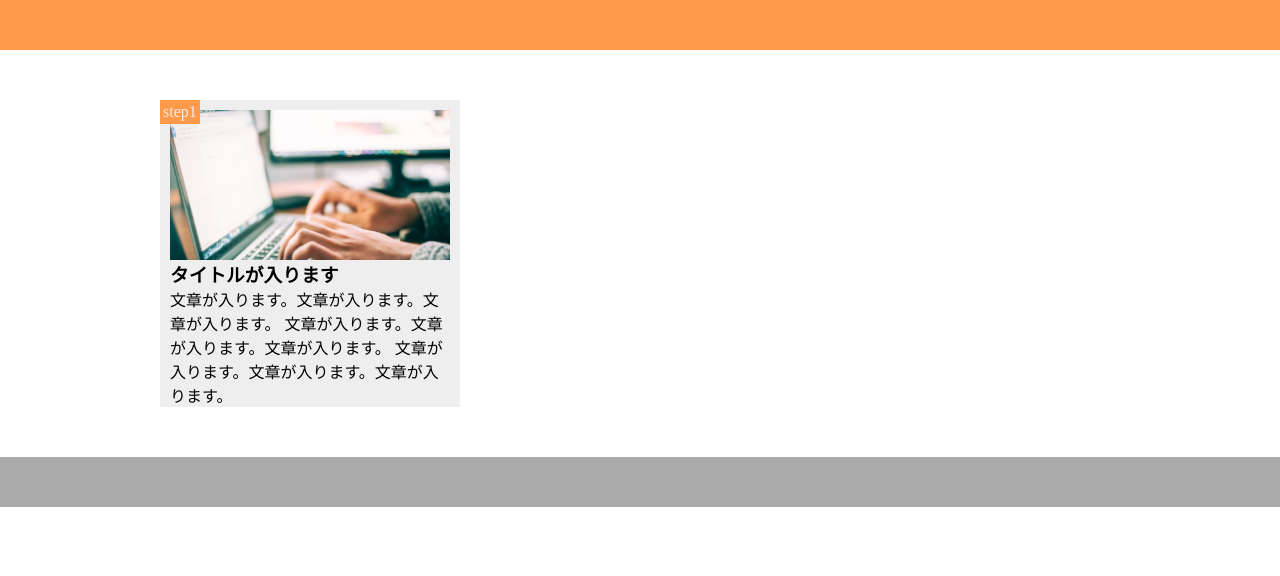
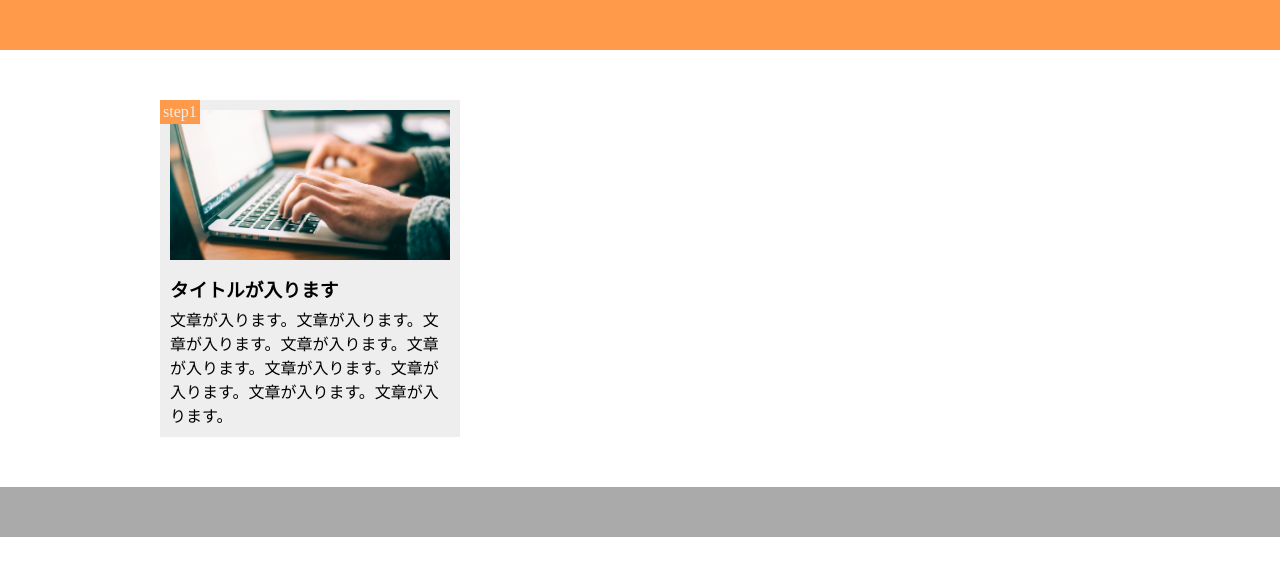
Before and after one commit to miyajun2929/htmlcss_chap.9, a plain HTML site: page index.html in a window 1280 px wide. Drawn offline with Linux system fonts and the light colour scheme.

Commit message:
[Fix,add] pタグ内の文章,step-boxのpadding修正。step-img1のbackground-position,titleクラスのmargin追加。

```diff
--- a/style.css
+++ b/style.css
@@ -21,7 +21,7 @@ main {
   width: 300px;
   margin-right: 30px;
   background-color: #eeeeee;
-  padding: 10px 10px 0;
+  padding: 10px;
 }
 
 .step-box:last-child {
@@ -32,6 +32,7 @@ main {
   background-image: url(img/flow01.png);
   height: 150px;
   background-size: cover;
+  background-position: bottom;
 }
 
 .step-num {
@@ -43,6 +44,10 @@ main {
   left: 0;
 }
 
+.title {
+  margin: 15px 0 5px;
+}
+
 footer {
   width: 100%;
   height: 50px;
```
Also changed, not shown: index.html (+1 -3 lines).
